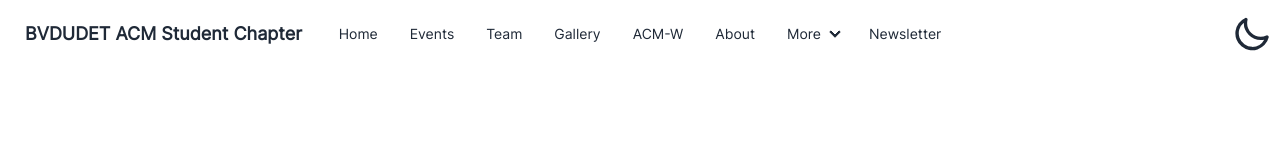
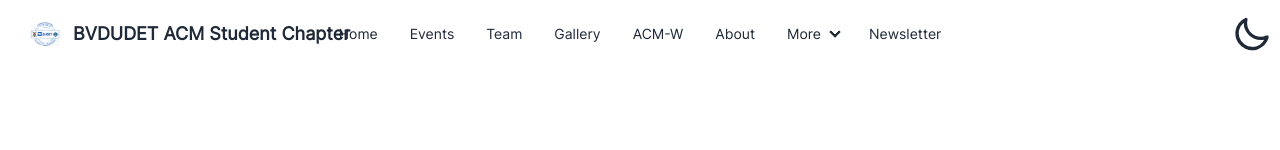
Before and after one commit to BVDUDET-ACM-Student-Chapter/BVDUDET-ACM-Website, a React (Create React App) app: page / in a window 1280 px wide. Shown: the top 150 px of the page. Built offline with nearby package versions, Linux system fonts and the light colour scheme.

Commit message:
Update Navbar.js

```diff
--- a/src/components/Navbar.js
+++ b/src/components/Navbar.js
@@ -1,5 +1,6 @@
-import React from 'react'
-import { Link } from 'react-router-dom'
+import React from "react";
+import { Link } from "react-router-dom";
+import BVDUDETACMLogo from "../assets/images/BVDUDET ACM Chapter.png";
 
 const Navbar = () => {
   return (
@@ -61,11 +62,12 @@ const Navbar = () => {
             </ul>
           </div>
           <Link to="/" className="btn btn-ghost text-center text-lg">
+            <img src={BVDUDETACMLogo} alt="logo" className="w-10 h-10" />
             <span>BVDUDET ACM Student Chapter</span>
           </Link>
         </div>
         <div className="navbar-center hidden lg:flex">
-        <ul tabIndex={0}  className="menu menu-horizontal px-1">
+          <ul tabIndex={0} className="menu menu-horizontal px-1">
             <li>
               <Link to="/">Home</Link>
             </li>
@@ -125,8 +127,7 @@ const Navbar = () => {
         </div>
       </nav>
     </>
+  );
+};
 
-  )
-}
-
-export default Navbar
+export default Navbar;
```
Lines whose indentation alone changed are shown as unchanged.
